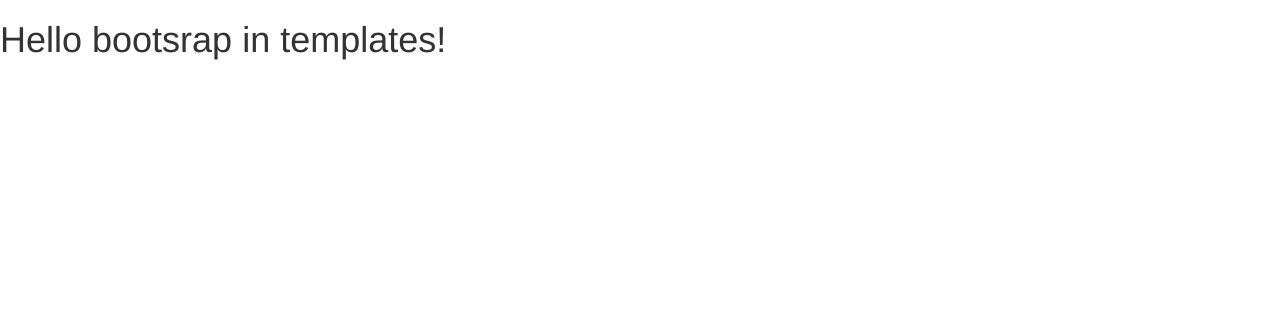
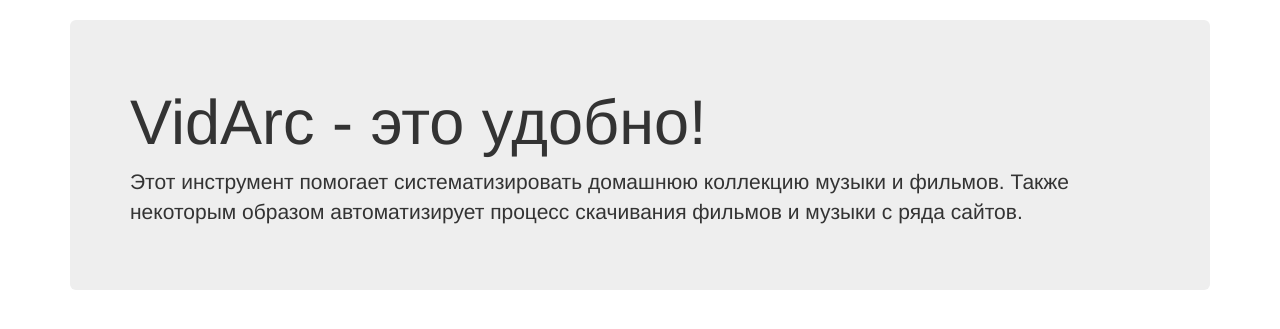
Before and after one commit to scolytinae/vidArc, a Flask app: page / in a window 1280 px wide. Shown: the top 329 px of the page. Run offline with Flask 2, Linux system fonts and the light colour scheme; some libraries are stand-ins or nearby versions.

Commit message:
bootstrap theme

```diff
--- a/siteconfig.py
+++ b/siteconfig.py
@@ -4,7 +4,7 @@
 
 DEBUG = False
 
-DATABASE=""
+DATABASE="tmp/vidArc.db"
 SECRET_KEY="home video"
 USERNAME="admin"
 PASSWORD="default"
--- a/templates/general/index.html
+++ b/templates/general/index.html
@@ -1,11 +1,22 @@
 {% extends "layout.html" %}
 
-{% block title %} New title {% endblock %}
+{% block title %} Video and audio home archive {% endblock %}
 
 {% block head %}
     {{ super() }}
+    <style>
+        .container {
+            margin-top: 20px;
+        }
+    </style>
 {% endblock %}
 
 {% block body %}
-<h1> Hello bootsrap in templates! </h1>
+    <div class="container theme-showcase">
+        <div class="jumbotron">
+            <h1>VidArc - это удобно!</h1>
+            <p>Этот инструмент помогает систематизировать домашнюю коллекцию музыки и фильмов. Также
+                некоторым образом автоматизирует процесс скачивания фильмов и музыки с ряда сайтов.</p>
+        </div>
+    </div>
 {% endblock %}
--- a/templates/layout.html
+++ b/templates/layout.html
@@ -2,7 +2,7 @@
 <html>
 <head lang="en">
     <meta charset="UTF-8">
-    <link href="{{ url_for('static', filename='css/bootstrap.min.css') }}" rel="stylesheet">
+    <link href="{{ url_for('static', filename='css/bootstrap.css') }}" rel="stylesheet">
     {% block head %}
         <title>{% block title %}{% endblock %}</title>
     {% endblock %}
--- a/vidArc.py
+++ b/vidArc.py
@@ -3,6 +3,7 @@
 from flask import g
 
 from views import general
+import sqlite3
 
 app = Flask(__name__)
 app.config.from_object("siteconfig")
@@ -13,22 +14,21 @@
     return rw
 
 def init_db():
-    db = get_db()
-    with app.open_resource("schema.sql", mode="r") as f:
-        db.cursor().executescript(f.read())
-    db.commit()
+    with app.app_context():
+        db = get_db()
+        with app.open_resource("schema.sql", mode="r") as f:
+            db.cursor().executescript(f.read())
+        db.commit()
 
 def get_db():
-    db = getattr(g, "_database", None)
-    if db is None:
-	db = g._database = connect_db()
-    return db
+    if not hasattr(g, "_database"):
+        g._database = connect_db()
+    return g._database
 
 @app.teardown_appcontext
 def close_connection(exception):
-    db = getattr(g, "_database", None)
-    if db is not None:
-	db.close();
+    if hasattr(g, "_database"):
+        g._database.close()
 
 @app.errorhandler(404)
 def not_found(error):
```
